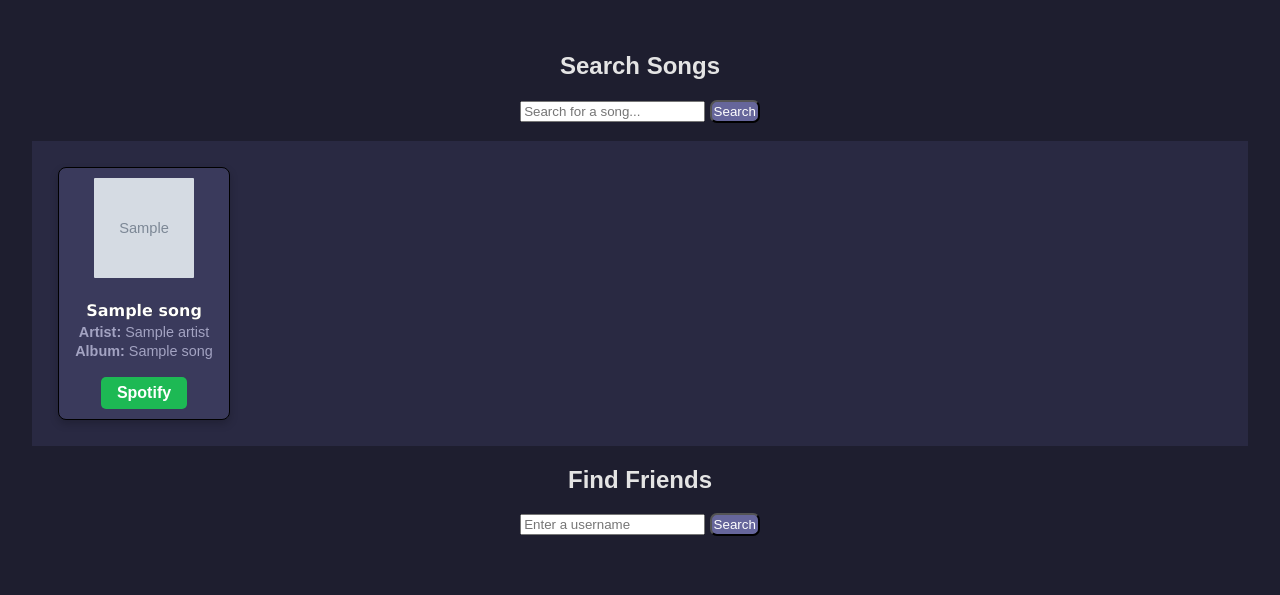
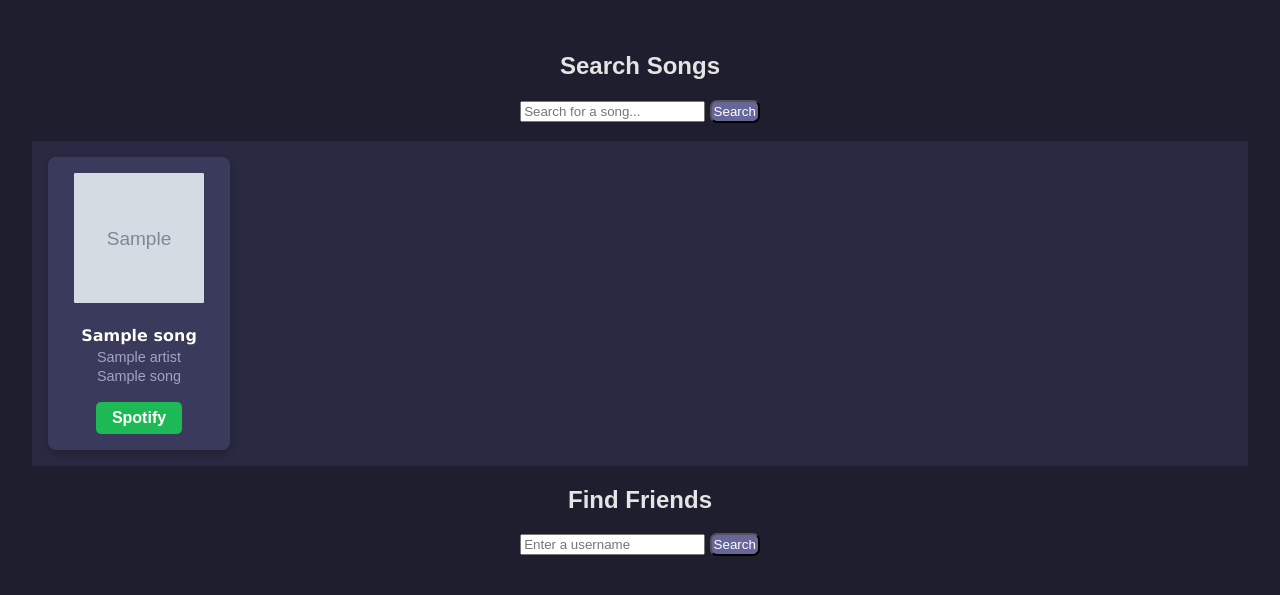
Before and after one commit to Cxdyr/SongWall, a Python web app: template app/templates/search.html in a window 1280 px wide. Shown: the part 77-672 px from the top of the page. Run offline with Jinja, Linux system fonts and the light colour scheme; the template is opened without the code that fills it: most values are stand-ins (such as "Sample title", 1, 10 or a date in 2020); grey boxes marked "Sample" are stand-in pictures.

Commit message:
Fixed styling error on search view

```diff
--- a/app/static/style.css
+++ b/app/static/style.css
@@ -669,6 +669,7 @@ h4 {
 .spotify-btn {
     display: inline-block;
     background-color: #1DB954;
+    box-shadow: 0.3 0.3 0.3 0.5 #000000;
     color: white;
     padding: 0.42rem 1rem;
     border-radius: 5px;
--- a/app/templates/index.html
+++ b/app/templates/index.html
@@ -58,7 +58,7 @@
                         <h3> <a href="{{url_for('view_song', song_id = song.id)}}">{{ song.track_name }}</a></h3>
                         <p>{{ song.artist_name }}</p>
                         <p>{{song.album_name }}</p>
-                        <p>⭐ {{ song.avg_rating|round(1) }}/10  ({{ song.rating_count }} ratings)</p>
+                        <p>⭐ {{ song.avg_rating|round(1) }}/10  ({{ song.rating_count }} rates)</p>
                     </div>
                     {% endfor %}
                     {% endif %}
--- a/app/templates/search.html
+++ b/app/templates/search.html
@@ -35,11 +35,11 @@
                 {% else %}
                 <div class="song-list" id="top-rated-list">
                     {% for song in songs %}
-                <div class="song2" style="border: 1px solid black; padding: 10px; margin: 10px;">
-                    <a href="{{ url_for('rate', spotify_id=song['spotify_id']) }}"><img src="{{ song.album_image_url }}" alt="Album Art for {{ song.name }}" style="width: 100px; height: 100px;"></a>
+                <div class="song2">
+                    <a href="{{ url_for('rate', spotify_id=song['spotify_id']) }}"><img src="{{ song.album_image_url }}" alt="Album Art for {{ song.name }}"></a>
                     <h3> <a href="{{url_for('search_view_song', spotify_id = song.spotify_id)}}">{{  song['name'] }}</a></h3>
-                    <p><strong>Artist:</strong> {{ song.artist }}</p>
-                    <p><strong>Album:</strong> {{ song.album_name }}</p> <br>
+                    <p> {{ song.artist }}</p>
+                    <p> {{ song.album_name }}</p> <br>
                     <a href="{{ song.spotify_url }}" class="btn btn-success spotify-btn" target="_blank">Spotify</a>
                 </div>
                     {% endfor %}
```
